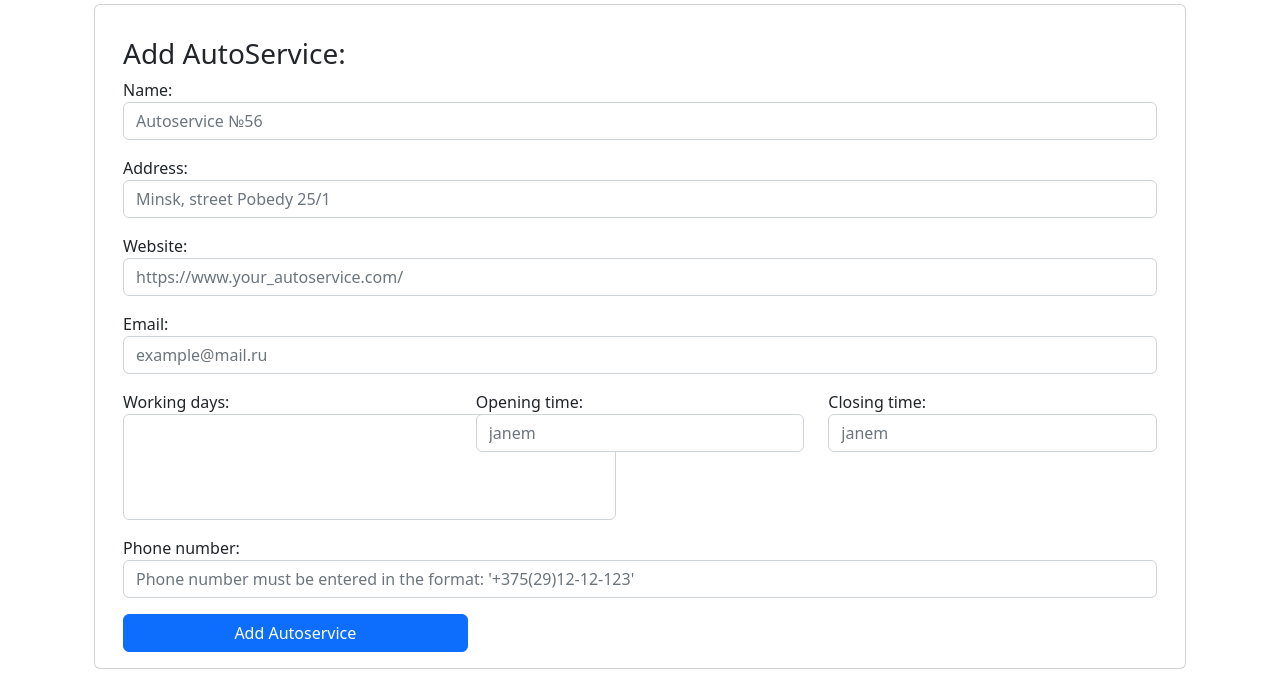
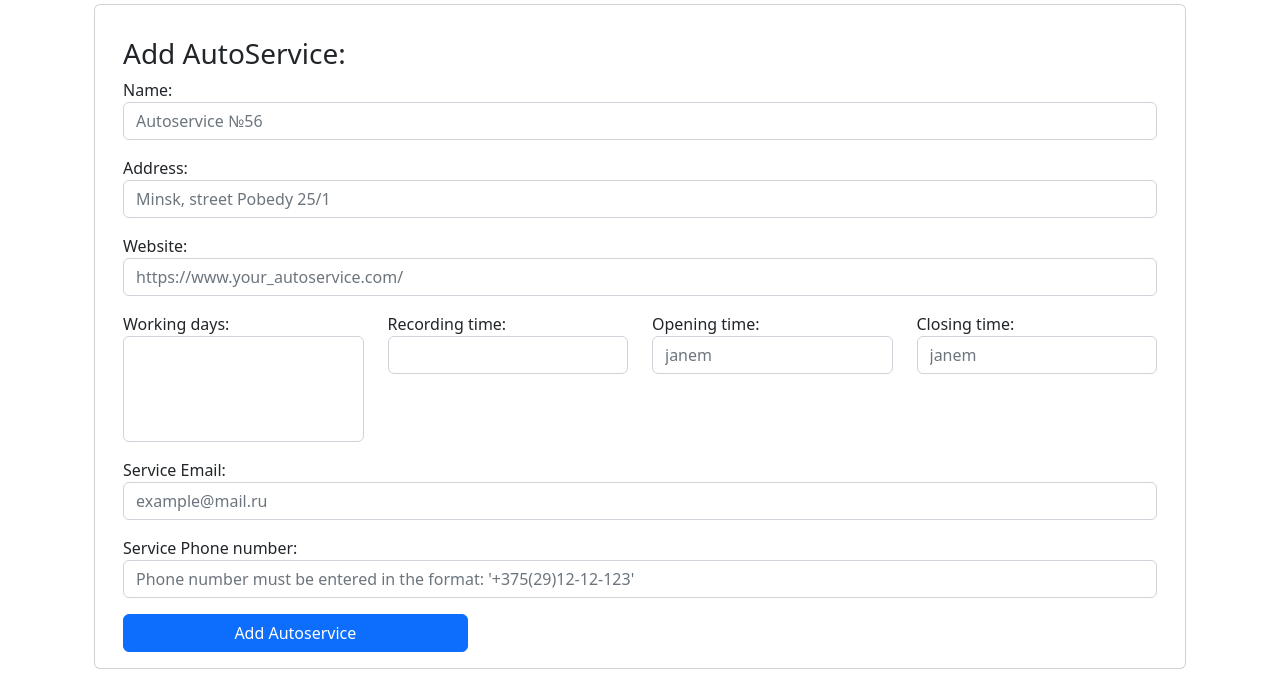
Before and after one commit to Mulyarchik/carservice, a Django app: template website/templates/add_service.html in a window 1280 px wide. Shown: the part 159-852 px from the top of the page. Run offline with Django 4.2, Linux system fonts and the light colour scheme; the template is opened without the code that fills it, so the values that code supplies are empty; some libraries are stand-ins or nearby versions.

Commit message:
added timing of one recording when connecting the service

```diff
--- a/website/backends/forms.py
+++ b/website/backends/forms.py
@@ -139,7 +139,9 @@ class ServiceForm(forms.ModelForm):
 
     class Meta:
         model = Service
-        fields = ('name', 'address', 'website', 'email', 'working_days', 'opening_time', 'closing_time', 'phone_number')
+        fields = (
+        'name', 'address', 'website', 'email', 'working_days', 'opening_time', 'closing_time',
+        'phone_number')
 
 
 class CustomerForm(forms.ModelForm):
--- a/website/backends/urls.py
+++ b/website/backends/urls.py
@@ -6,20 +6,17 @@ app_name = 'vlads_app'
 
 urlpatterns = [
     path('', home, name='home'),
-    path('register/', user_signup, name='user_signup'),
-    path('login/', user_login, name='user_login'),
-    path('logout/', user_logout, name='logout'),
+    path('accounts/register/', user_signup, name='user_signup'),
+    path('accounts/login/', user_login, name='user_login'),
+    path('accounts/logout/', user_logout, name='logout'),
     path('services/', service_selection, name='service_selection'),
-    path('services/add/', add_service, name='add_service'),
-    path('services/<int:service_id>/', day_selection, name='day_selection'),
-    # path('services/<int:service_id>/update', day_update, name='day_update'),
-    # path('services/<int:service_id>/delete', day_delete, name='day_delete'),
-
-    path('services/<int:service_id>/day/<int:day_id>/', time_selection, name='time_selection'),
-    path('services/<int:service_id>/day/<int:day_id>/add', day_add, name='day_add'),
-    path('services/<int:service_id>/day/<int:day_id>/update', day_update, name='day_update'),
-    path('services/<int:service_id>/day/<int:day_id>/delete', day_delete, name='day_delete'),
-    path('services/<int:service_id>/day/<int:day_id>/time/<int:time_id>/add_customer/', add_customer,
+    path('service/add/', add_service, name='add_service'),
+    path('service/<int:service_id>/', day_selection, name='day_selection'),
+    path('service/<int:service_id>/day/<int:day_id>/', time_selection, name='time_selection'),
+    path('service/<int:service_id>/day/<int:day_id>/add', day_add, name='day_add'),
+    path('service/<int:service_id>/day/<int:day_id>/update', day_update, name='day_update'),
+    path('service/<int:service_id>/day/<int:day_id>/delete', day_delete, name='day_delete'),
+    path('service/<int:service_id>/day/<int:day_id>/time/<int:time>/add_customer/', add_customer,
          name='add_customer'),
     path('profile/<int:user_id>/', profile, name='profile'),
 
--- a/website/templates/add_service.html
+++ b/website/templates/add_service.html
@@ -36,20 +36,23 @@ NickForum - Forum for coders
                         </div>
 
                         <div class="card-text mt-3">
-                            <label for="id_email">Email:</label>
-                            <input type="email" class="form-control" id="id_email" name="email"
-                                   placeholder="example@mail.ru">
-                        </div>
-
-                        <div class="card-text mt-3">
                             <div class="row">
                                 <div class="col">
                                     <label for="id_working_days">Working days:</label>
-                                    <select class="js-example-basic-multiple form-control" name="working_days"
+                                    <select class="js-working_days form-control" name="working_days"
                                             multiple="multiple"
-                                            style="width: 150%" id="id_working_days">
+                                            id="id_working_days">
                                         {% for day in days %}
                                         <option value="{{ day.id }}">{{ day.name }}</option>
+                                        {% endfor %}
+                                    </select>
+                                </div>
+                                <div class="col">
+                                    <label for="id_recording_time">Recording time:</label>
+                                    <select class="js-recording_time form-control" name="recording_time"
+                                            id="id_recording_time">
+                                        {% for recording_time in recording_times %}
+                                        <option value="{{ recording_time.id }}">{{ recording_time }}</option>
                                         {% endfor %}
                                     </select>
                                 </div>
@@ -67,7 +70,13 @@ NickForum - Forum for coders
                         </div>
 
                         <div class="card-text mt-3">
-                            <label for="id_phone_number">Phone number:</label>
+                            <label for="id_email">Service Email:</label>
+                            <input type="email" class="form-control" id="id_email" name="email"
+                                   placeholder="example@mail.ru">
+                        </div>
+
+                        <div class="card-text mt-3">
+                            <label for="id_phone_number">Service Phone number:</label>
                             <input type="text" class="form-control" id="id_phone_number" name="phone_number"
                                    placeholder="Phone number must be entered in the format: '+375(29)12-12-123'">
                         </div>
@@ -82,11 +91,16 @@ NickForum - Forum for coders
 </div>
 <script>
     $(document).ready(function () {
-
-        $('.js-example-basic-multiple').select2({
+        $('.js-working_days').select2({
             width: '100%'
         });
-        $(".js-example-responsive").select2({});
+
+        // $(".js-example-responsive").select2({});
+
+        $(".js-example-placeholder-single").select2({
+            minimumResultsForSearch: Infinity,
+            width: '100%',
+        });
     });
 
     $(function () {
--- a/website/templates/base.html
+++ b/website/templates/base.html
@@ -54,7 +54,7 @@
                         <ul class="dropdown-menu dropdown-menu-lg-end">
                             <li><a class="btn btn-link" href="{% url 'vlads_app:profile' user.id %}" role="button"
                                    style="text-decoration: none;">Профиль</a></li>
-                            <li><a class="btn btn-link" href="/logout" role="button" style="text-decoration: none;">Выйти</a>
+                            <li><a class="btn btn-link" href="/accounts/logout/" role="button" style="text-decoration: none;">Выйти</a>
                             </li>
                         </ul>
                     </div>
@@ -63,7 +63,7 @@
             {% else %}
             <div class="d-flex" id="not_loginned">
                 <ul class="me-auto mb-lg-0">
-                    <a class="btn btn-link" href="/login" role="button" style="text-decoration: none;">Sign In</a>
+                    <a class="btn btn-link" href="/accounts/login/" role="button" style="text-decoration: none;">Sign In</a>
                 </ul>
             </div>
             {% endif %}
--- a/website/templates/day_selection.html
+++ b/website/templates/day_selection.html
@@ -84,7 +84,7 @@
 
                                             {% if day not in work_days %}
                                                 {% if request.user.id == service.owner_id or request.user.is_staff %}
-                                                <td>
+                                                <td class="table-active">
                                                     <div class="card-text mb-2 mt-2" align="center">
                                                         <a href="{% url 'vlads_app:day_update' service.id day %}"
                                                            role="button"
--- a/website/templates/login.html
+++ b/website/templates/login.html
@@ -15,7 +15,7 @@ Sign in to NickForum
                 <button type="submit" class="btn btn-primary col-md-4">Login</button>
             </form>
             <div class="card-text mt-4">
-                Don't have an account? <a href="/register/" style="text-decoration: none;">Create it</a>
+                Don't have an account? <a href="/accounts/register/" style="text-decoration: none;">Create it</a>
             </div>
         </div>
     </div>
--- a/website/templates/time_selection.html
+++ b/website/templates/time_selection.html
@@ -45,6 +45,8 @@
                     </div>
                 </div>
 
+                <p class="card-text mb-4 mt-4">
+
                 <div class="card-text mb-4 mt-4">
                     {% if times %}
                     <h6>Choose a convenient time for you: </h6>
@@ -78,5 +80,6 @@
     </div>
 </div>
 </div>
+</div>
 
 {% endblock %}
```
Also changed, not shown: website/backends/models.py (+11 -0 lines), website/backends/test.py (added, +20 -0 lines), website/backends/views.py (+38 -15 lines). Lines whose indentation alone changed are shown as unchanged.
